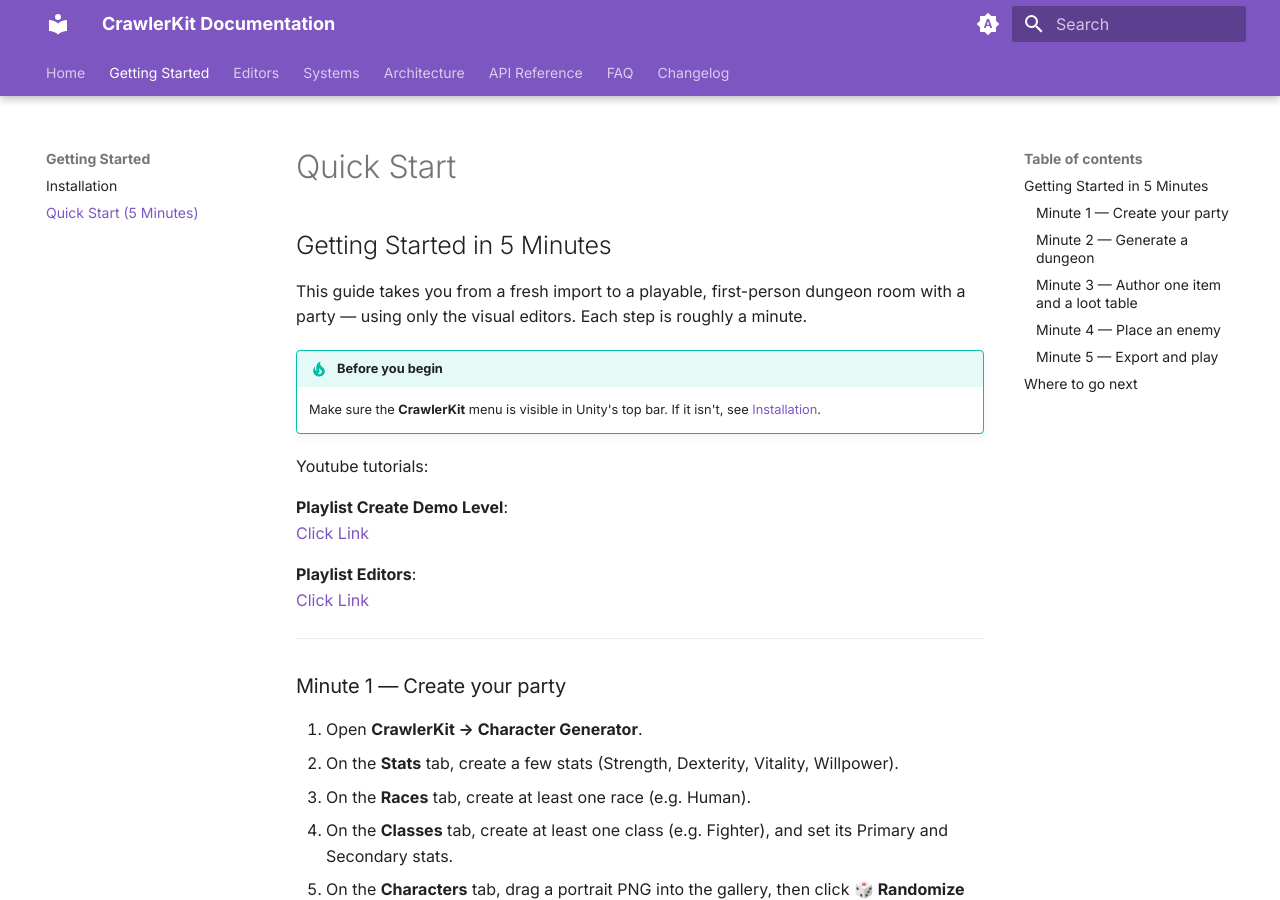
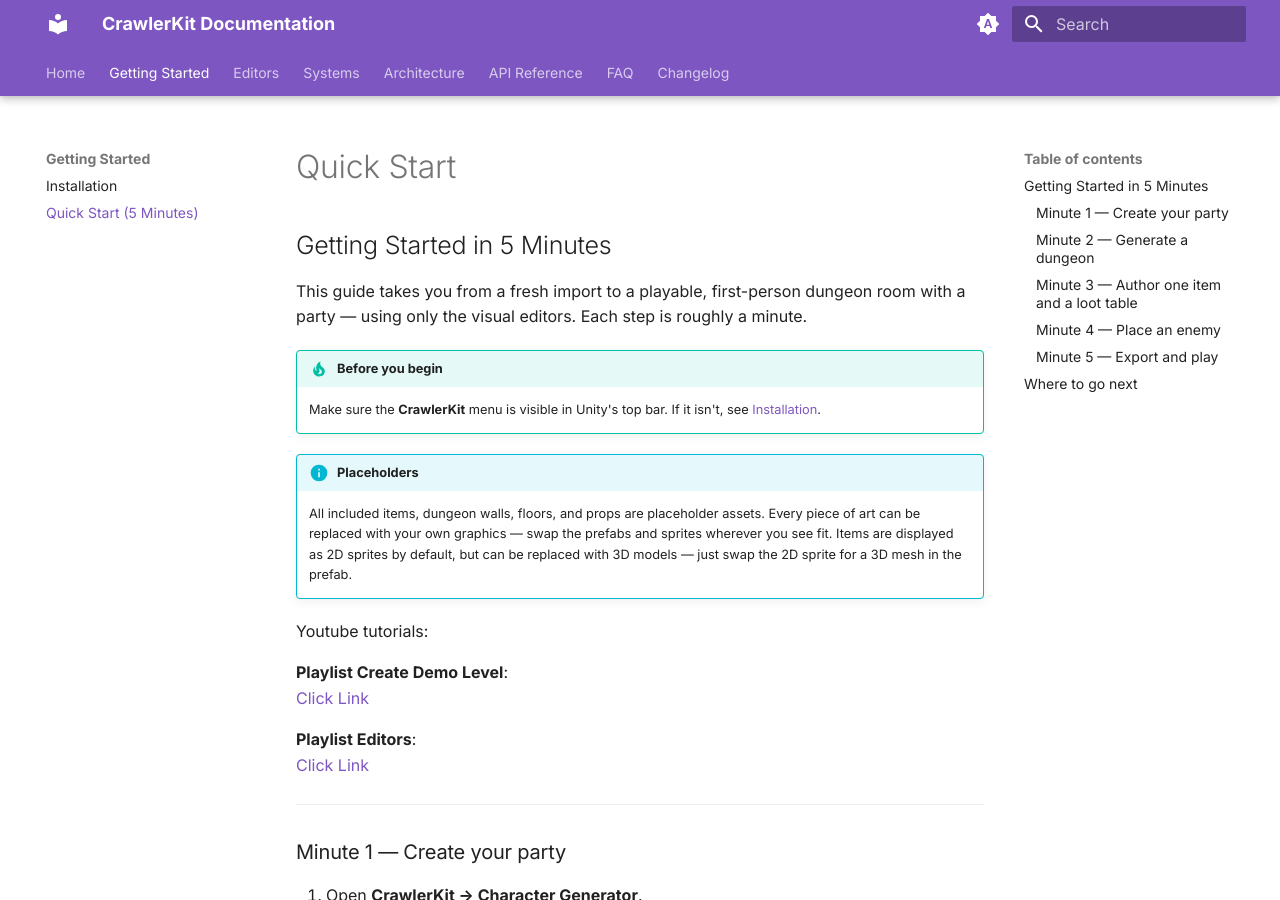
Before and after one commit to mantis3de/CrawlerKit-docs, an MkDocs documentation site: the page built from docs/getting-started/quick-start.md, in a window 1280 px wide and 900 px high. Built offline with MkDocs 1.6.1 and Material for MkDocs 9.7.7, drawn with Linux system fonts in a browser that asks for light colours.

Commit message:
update docs

```diff
--- a/docs/getting-started/quick-start.md
+++ b/docs/getting-started/quick-start.md
@@ -6,6 +6,9 @@
 
 !!! tip "Before you begin"
     Make sure the **CrawlerKit** menu is visible in Unity's top bar. If it isn't, see [Installation](installation.md).
+
+!!! info "Placeholders"
+    All included items, dungeon walls, floors, and props are placeholder assets. Every piece of art can be replaced with your own graphics — swap the prefabs and sprites wherever you see fit. Items are displayed as 2D sprites by default, but can be replaced with 3D models — just swap the 2D sprite for a 3D mesh in the prefab.
 Youtube tutorials:
 
 **Playlist Create Demo Level**:<br>
```
Also changed, not shown: site/getting-started/quick-start/index.html, site/search/search_index.json.
